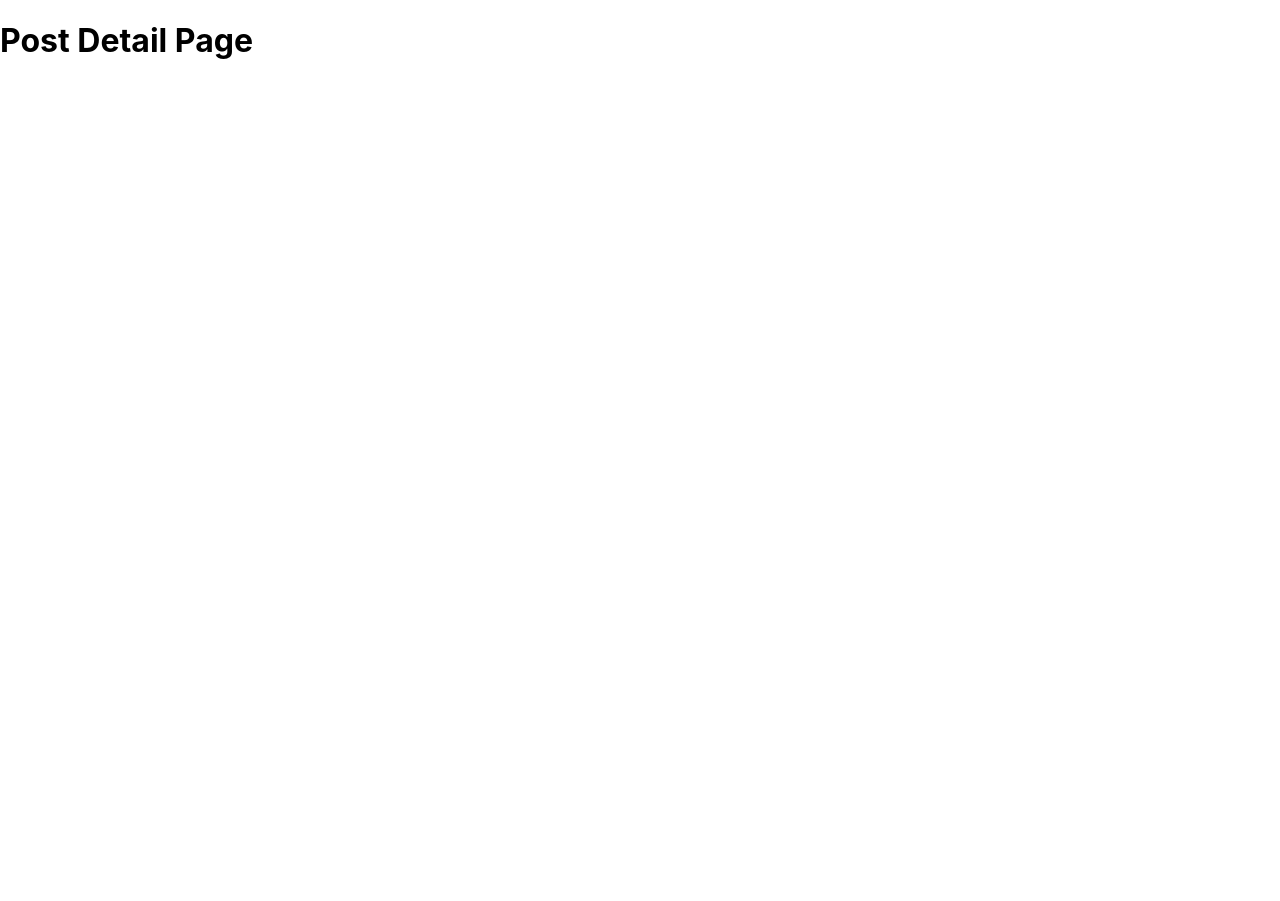
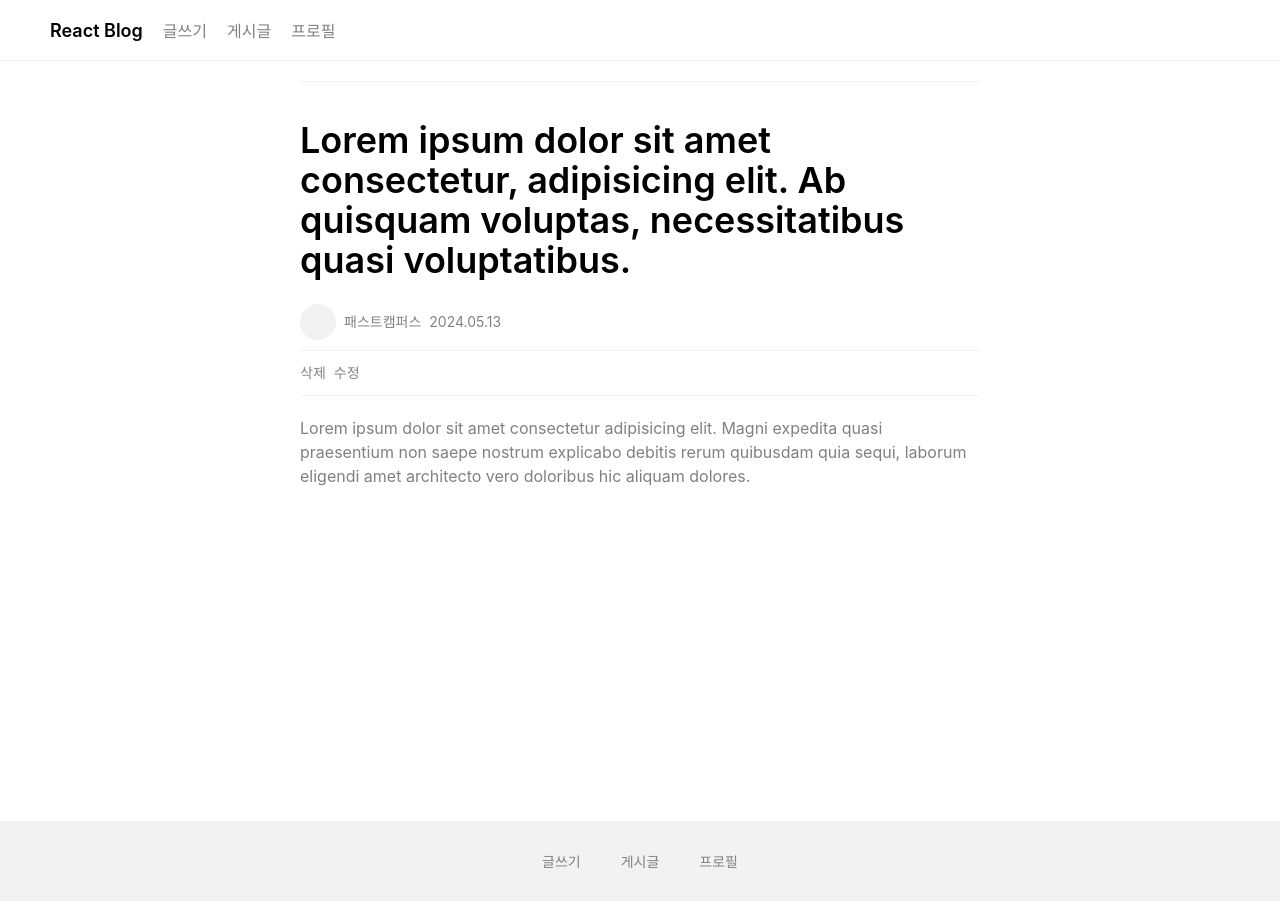
Before and after one commit to Minhee-Jeon/10_FE_projects, a React (Create React App) app in the folder fastcampus-react-blog/: page /posts/0 in a window 1280 px wide. Before the commit the page ends 800 px from the top, so only its background shows below. Built offline with nearby package versions, Linux system fonts and the light colour scheme.

Commit message:
[블로그] 프로필 및 게시글 상세 컴포넌트 작업

```diff
--- /dev/null
+++ b/fastcampus-react-blog/src/components/Footer.tsx
@@ -0,0 +1,11 @@
+import { Link } from 'react-router-dom';
+
+export default function Footer() {
+	return (
+		<footer>
+			<Link to="/posts/new">글쓰기</Link>
+			<Link to="/posts">게시글</Link>
+			<Link to="/profile">프로필</Link>
+		</footer>
+	);
+}
--- /dev/null
+++ b/fastcampus-react-blog/src/components/Header.tsx
@@ -0,0 +1,16 @@
+import { Link } from 'react-router-dom';
+
+export default function Header() {
+	return (
+		<header className="header">
+			<div>
+				<Link to="/" className="header__logo">
+					React Blog
+				</Link>
+				<Link to="/posts/new">글쓰기</Link>
+				<Link to="/posts">게시글</Link>
+				<Link to="/profile">프로필</Link>
+			</div>
+		</header>
+	);
+}
--- /dev/null
+++ b/fastcampus-react-blog/src/components/PostDetail.tsx
@@ -0,0 +1,28 @@
+export default function PostDetail() {
+	return (
+		<>
+			<div className="post__detail">
+				<div className="post__box">
+					<div className="post__title">
+						Lorem ipsum dolor sit amet consectetur, adipisicing elit. Ab quisquam voluptas, necessitatibus
+						quasi voluptatibus.
+					</div>
+					<div className="post__profile-box">
+						<div className="post__profile" />
+						<div className="post__author-name">패스트캠퍼스</div>
+						<div className="post__date">2024.05.13</div>
+					</div>
+					<div className="post__util-box">
+						<div className="post__delete">삭제</div>
+						<div className="post__edit">수정</div>
+					</div>
+					<div className="post__text">
+						Lorem ipsum dolor sit amet consectetur adipisicing elit. Magni expedita quasi praesentium non
+						saepe nostrum explicabo debitis rerum quibusdam quia sequi, laborum eligendi amet architecto
+						vero doloribus hic aliquam dolores.
+					</div>
+				</div>
+			</div>
+		</>
+	);
+}
--- /dev/null
+++ b/fastcampus-react-blog/src/components/Profile.tsx
@@ -0,0 +1,18 @@
+import { Link } from 'react-router-dom';
+
+export default function Profile() {
+	return (
+		<div className="profile__box">
+			<div className="flex__box-lg">
+				<div className="profile__image" />
+				<div>
+					<div className="profile__email">test@test.com</div>
+					<div className="profile__name">김유저</div>
+				</div>
+			</div>
+			<Link to="/" className="profile__logout">
+				로그아웃
+			</Link>
+		</div>
+	);
+}
--- a/fastcampus-react-blog/src/index.css
+++ b/fastcampus-react-blog/src/index.css
@@ -15,10 +15,16 @@ header {
 	display: flex;
 	justify-content: space-between;
 	align-items: center;
-	flex-direction: row-reverse;
+	/* flex-direction: row-reverse; */
 	border-bottom: 1px solid #f2f2f2;
 	padding: 10px 40px;
 	min-height: 40px;
+}
+
+header .header__logo {
+	color: black;
+	font-weight: 600;
+	font-size: 18px;
 }
 
 header a {
@@ -73,8 +79,9 @@ footer a:focus {
 	font-weight: 600;
 }
 
-/* post list */
-.post__list {
+/* post list, post detail */
+.post__list,
+.post__detail {
 	min-height: 90vh;
 	padding: 20px 40px;
 	text-align: center;
@@ -141,3 +148,72 @@ footer a:focus {
 .post__edit:focus {
 	color: black;
 }
+
+/* post detail */
+
+.post__detail .post__title {
+	font-size: 36px;
+	line-height: 40px;
+}
+
+.post__detail .post__util-box {
+	padding: 10px 0px;
+	border-top: 1px solid #f2f2f2;
+	border-bottom: 1px solid #f2f2f2;
+	flex-direction: row;
+}
+
+.post__detail .post__profile-box {
+	padding: 10px 0px;
+}
+
+.post__detail .post__text {
+	padding: 20px 0px;
+}
+
+/* profile */
+
+.profile__box {
+	display: flex;
+	gap: 18px;
+	align-items: center;
+	font-size: 18px;
+	margin: 0 auto;
+	max-width: 680px;
+	text-align: left;
+	line-height: 24px;
+	justify-content: space-between;
+	padding: 20px;
+}
+
+.flex__box-lg {
+	display: flex;
+	gap: 18px;
+	align-items: center;
+}
+
+.profile__image {
+	width: 72px;
+	height: 72px;
+	background-color: #f2f2f2;
+	border-radius: 50%;
+}
+
+.profile__name {
+	font-size: 16px;
+	padding-top: 4px;
+}
+
+.profilt__email {
+	font-weight: 500;
+}
+
+.profile__logout {
+	color: gray;
+	font-size: 14px;
+}
+
+.profile__logout:hover,
+.profile__logout:focus {
+	color: black;
+}
--- a/fastcampus-react-blog/src/pages/home/index.tsx
+++ b/fastcampus-react-blog/src/pages/home/index.tsx
@@ -1,15 +1,11 @@
 import { Link } from 'react-router-dom';
+import Header from '../../components/Header';
+import Footer from '../../components/Footer';
 
 export default function Home() {
 	return (
 		<>
-			<header>
-				<div>
-					<Link to="/posts/new">글쓰기</Link>
-					<Link to="/posts">게시글</Link>
-					<Link to="/profile">프로필</Link>
-				</div>
-			</header>
+			<Header />
 			<div className="post__navigation">
 				<div className="post__navigation--active">전체</div>
 				<div>나의 글</div>
@@ -37,11 +33,7 @@ export default function Home() {
 					</div>
 				))}
 			</div>
-			<footer>
-				<Link to="/posts/new">글쓰기</Link>
-				<Link to="/posts">게시글</Link>
-				<Link to="/profile">프로필</Link>
-			</footer>
+			<Footer />
 		</>
 	);
 }
--- a/fastcampus-react-blog/src/pages/posts/detail.tsx
+++ b/fastcampus-react-blog/src/pages/posts/detail.tsx
@@ -1,3 +1,13 @@
-export default function PostDetail() {
-	return <h1>Post Detail Page</h1>;
+import Footer from '../../components/Footer';
+import Header from '../../components/Header';
+import PostDetail from '../../components/PostDetail';
+
+export default function PostPage() {
+	return (
+		<>
+			<Header />
+			<PostDetail />
+			<Footer />
+		</>
+	);
 }
--- a/fastcampus-react-blog/src/pages/profile/index.tsx
+++ b/fastcampus-react-blog/src/pages/profile/index.tsx
@@ -1,3 +1,13 @@
+import Footer from '../../components/Footer';
+import Header from '../../components/Header';
+import Profile from '../../components/Profile';
+
 export default function ProfilePage() {
-	return <h1>Profile Page</h1>;
+	return (
+		<>
+			<Header />
+			<Profile />
+			<Footer />
+		</>
+	);
 }
```
